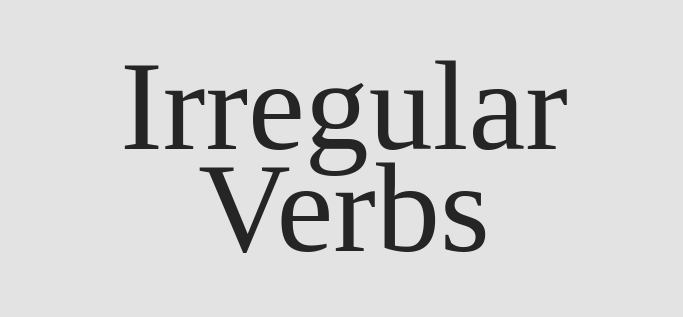
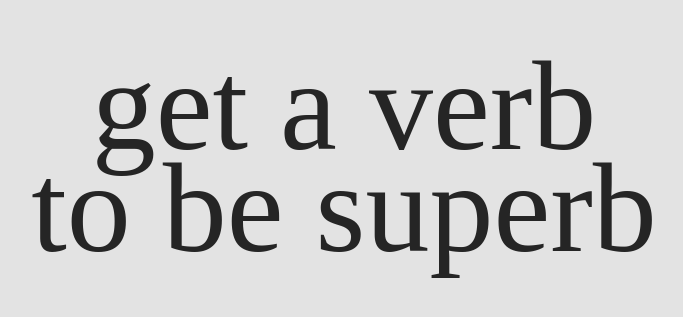
Before and after one commit to vavilentar/englishHelper, a plain HTML site: page pages/iv/index.html in a window 1280 px wide. Shown: the part 243-560 px from the top of the page, without its empty margins (296-979 px from the left). Drawn offline with Linux system fonts and the light colour scheme.

Commit message:
Update index.html
Edit text

```diff
--- a/pages/iv/index.html
+++ b/pages/iv/index.html
@@ -8,8 +8,8 @@
     <title>Irregular Verbs</title>
 </head>
 <body>
-    <p id="word">Irregular <br>
-        Verbs</p>
+    <p id="word">get a verb<br>
+        to be superb</p>
     <script src="./app.js"></script>
 </body>
 </html>
```
